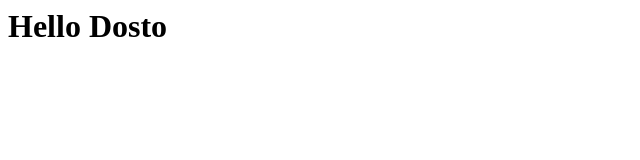
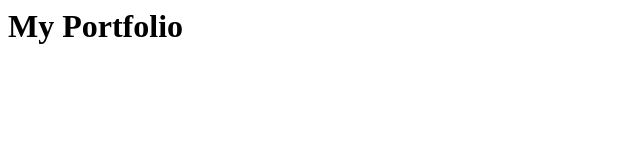
Before and after one commit to tushar645outlook/GH-A, a plain HTML site: page index.html in a window 1280 px wide. Shown: the whole page, without its empty margins (0-640 px from the left). Drawn offline with Linux system fonts and the light colour scheme.

Commit message:
Update index.html

```diff
--- a/index.html
+++ b/index.html
@@ -1 +1 @@
-<h1> Hello Dosto <h1>
+<h1> My Portfolio<h1>
```
